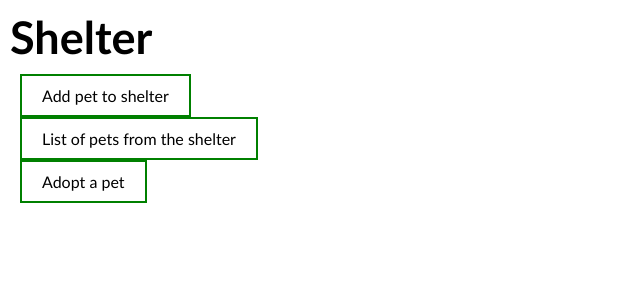
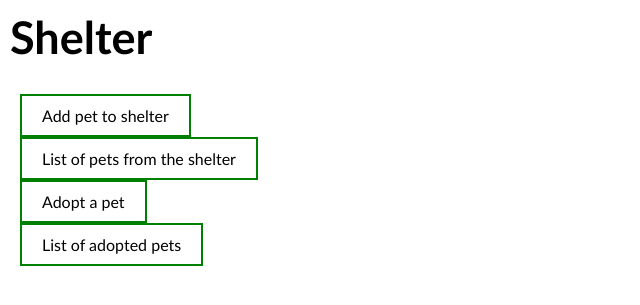
Before and after one commit to SergiFn/MDP_Delivery1, a Django app: page / in a window 1280 px wide. Shown: the part 98-403 px from the top of the page, without its empty margins (0-640 px from the left). Run offline with Django 5.2, Linux system fonts and the light colour scheme.

Commit message:
feat: added list adopted pets

````diff
--- a/shelter/urls.py
+++ b/shelter/urls.py
@@ -1,5 +1,5 @@
 from django.urls import path, include
-from shelter.views import home_page, create_pet, pet_detail, list_pets, contact, about_us, adopt_pet
+from shelter.views import home_page, create_pet, pet_detail, list_pets, contact, about_us, adopt_pet, list_adopted_pets
 
 urlpatterns = [
 
@@ -9,6 +9,7 @@ urlpatterns = [
     path('pet_detail/<int:pk>/', pet_detail, name='pet_detail'),
     path('list_pets/', list_pets, name='list_pets'),
     path('adopt_pet/', adopt_pet, name='adopt_pet'),
+    path('adopt_list/', list_adopted_pets, name='list_adopted_pets'),
     path('contact/', contact, name='contact'),
     path('about-us/', about_us, name='about_us'),
 
--- a/shelter/views.py
+++ b/shelter/views.py
@@ -1,6 +1,6 @@
 from django.shortcuts import render, get_object_or_404
 from .forms import PetForm, AdoptForm
-from .models import Pet
+from .models import Pet, Adopt
 from django.contrib.auth.decorators import login_required
 
 
@@ -46,6 +46,11 @@ def adopt_pet(request):
     return render(request, 'adopt_pet.html', {'form': form})
 
 
+def list_adopted_pets(request):
+    adopts = Adopt.objects.all()
+    return render(request, 'list_adopted_pets.html', {'adopts': adopts})
+
+
 def contact(request):
     if request.method == 'POST':
         return render(request, 'confirmations/thanks_contact.html')
--- a/static/menu.css
+++ b/static/menu.css
@@ -25,7 +25,7 @@ div{
     display: inline-flex;
     flex-direction: column;
     justify-content: space-between;
-    margin: 0 20px;
+    margin: 20px 20px 0;
 }
 
 ul li{
--- a/templates/home.html
+++ b/templates/home.html
@@ -16,6 +16,9 @@
         <p>
             <a href={% url 'adopt_pet' %}>Adopt a pet</a>
         </p>
+        <p>
+            <a href={% url 'list_adopted_pets' %}>List of adopted pets</a>
+        </p>
     </div>
 
 {%  endblock %}
--- a/templates/list_pets.html
+++ b/templates/list_pets.html
@@ -9,4 +9,3 @@
 {% endfor %}
 
 {% endblock %}
-```
````
Also changed, not shown: templates/list_adopted_pets.html (added, +22 -0 lines), db.sqlite3.
